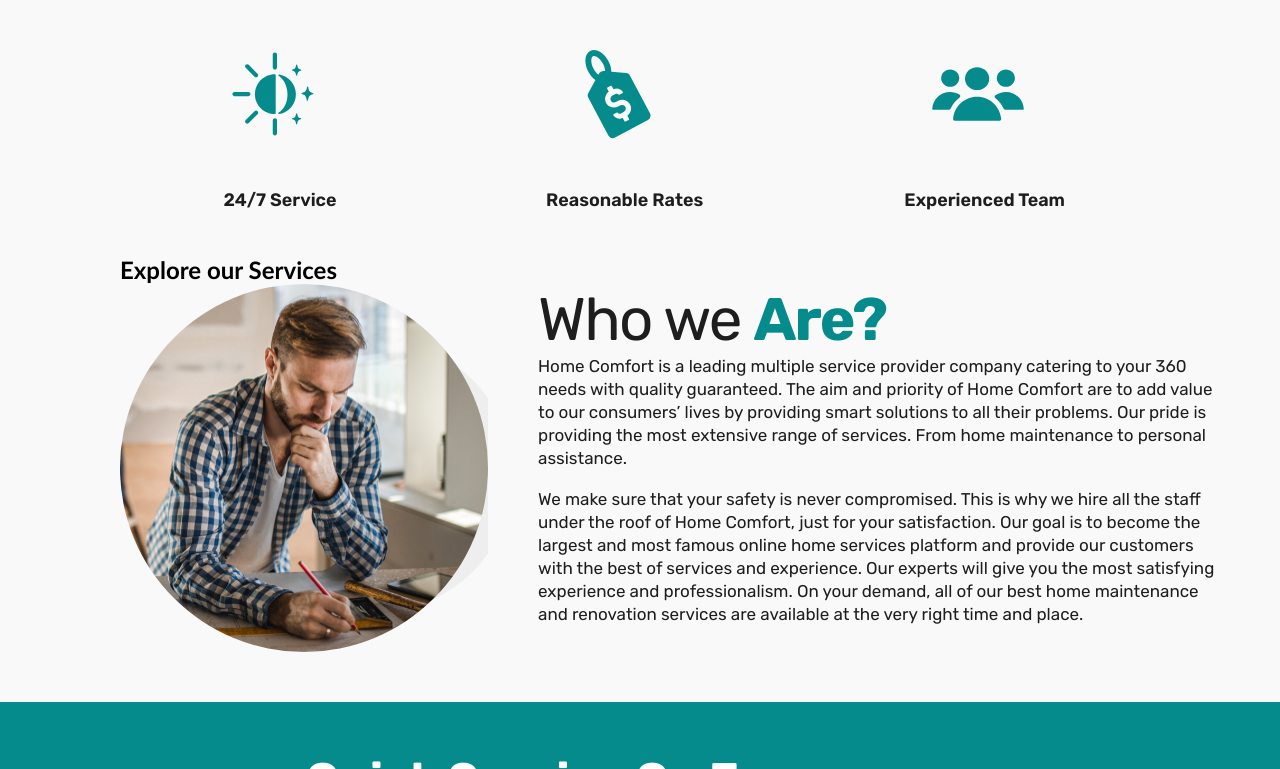
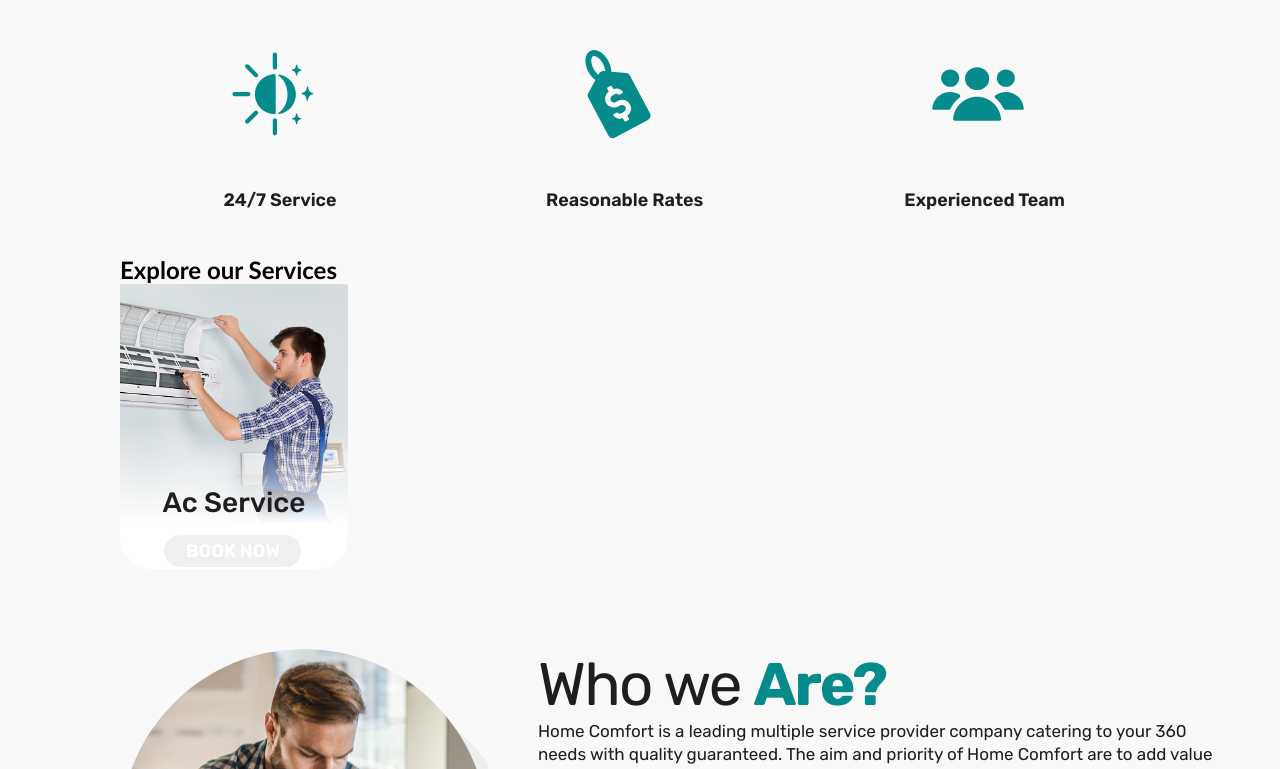
Before and after one commit to sarab421/first, a React (Create React App) app: page / in a window 1280 px wide. Shown: the part 542-1311 px from the top of the page. Built offline with nearby package versions, Linux system fonts and the light colour scheme.

Commit message:
BackgroundColor for components not working

```diff
--- /dev/null
+++ b/src/pages/homePage/componenets/index.js
@@ -0,0 +1,22 @@
+import React from 'react'
+import Ac_service_img from '../../../images/Ac_service_img.png'
+import './style.css'
+const Components = () => {
+  return (
+    <div className='container'>
+    <div className="contentContainer">
+      <img src={Ac_service_img} />
+    <div className="overlay">
+      <div className="overlay_insider">
+        <h2>Ac Service</h2>
+        <button>BOOK NOW</button>
+      </div>
+
+
+    </div>
+    </div>
+    </div>
+  )
+}
+
+export default Components
--- /dev/null
+++ b/src/pages/homePage/componenets/style.css
@@ -0,0 +1,59 @@
+.contentContainer{
+    width: 228px;
+    height: 285px;
+
+
+
+}
+
+.container{
+    margin-bottom: 80px;
+    position: relative;
+}
+.contentContainer img{
+    width: 100%;
+    border-radius: 0px 0px 30px 30px;
+}
+.overlay{
+    position: absolute;
+    bottom: 0px;
+    display: flex;
+    flex-direction: column-reverse;
+    align-items: center;
+    left: 0px;
+    width: 228px;
+    height: 171px;
+    border-radius: 0px 0px 30px 30px;
+background: linear-gradient(180deg, rgba(255, 255, 255, 0.00) 16.85%, #FFF 73.55%);
+}
+.overlay_insider h2{
+    color: #1E1E1E;
+    font-family: Rubik;
+    font-size: 28px;
+    font-style: normal;
+    font-weight: 500;
+    line-height: 36px;
+    margin-bottom: 12px;
+}
+.overlay_insider button{
+    /* display: none; */
+    width: 141px;
+    height: 36px;
+flex-shrink: 0;
+color: rgba(255, 255, 255, 1);
+text-align: center;
+font-family: Rubik;
+font-size: 18px;
+font-style: normal;
+font-weight: 700;
+line-height: normal;
+text-transform: uppercase;
+border:2px solid rgba(255, 255, 255, 1);
+border-radius: 23px;
+}
+.contentContainer:hover{
+    background: rgba(30, 30, 30, 1);
+ border-radius: 30px;
+ opacity: 0.6;
+
+}
--- a/src/pages/homePage/index.js
+++ b/src/pages/homePage/index.js
@@ -6,6 +6,7 @@ import serviceHours from '../../images/twenty-four-hours-sevice.svg'
 import price from '../../images/resonable-price.svg'
 import team from '../../images/experienced-team.svg'
 import Img_who_we_are from '../../images/who_we_are.svg'
+import Components from './componenets'
 import './style.css'
 const HomePage = () => {
   return (
@@ -57,6 +58,7 @@ const HomePage = () => {
         <div className="page_width">
           <div className="our_services_section">
             <h2>Explore our <span>Services</span></h2>
+            <Components/>
           </div>
         </div>
       </section>
```
Also changed, not shown: src/images/Ac_service_img.png (added).
